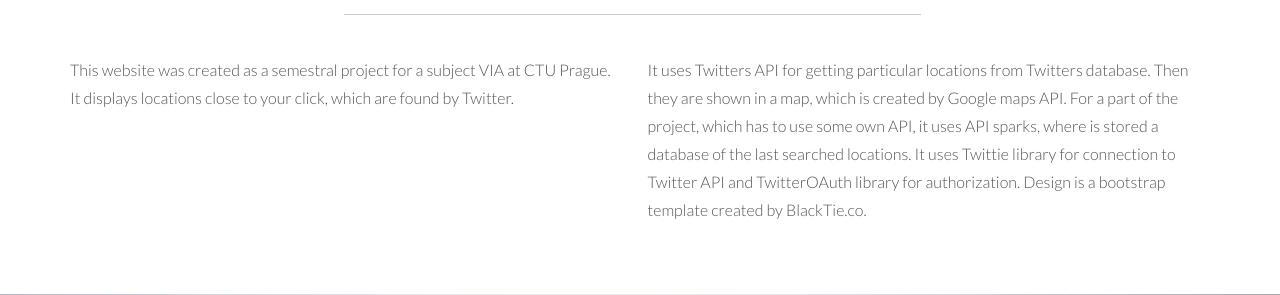
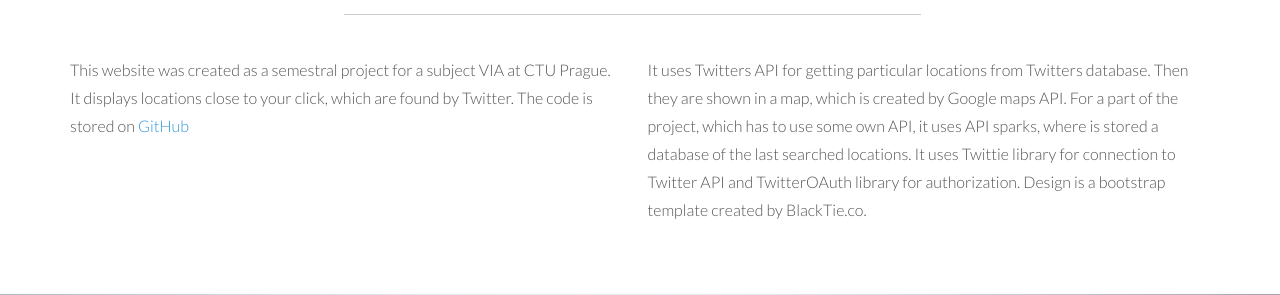
Before and after one commit to rychljir/loctweet, a PHP site: page / in a window 1280 px wide. Shown: the part 943-1238 px from the top of the page. Run offline with PHP 8.4, Linux system fonts and the light colour scheme; some libraries are stand-ins or nearby versions.

Commit message:
added link to git hub

```diff
--- a/index.php
+++ b/index.php
@@ -115,7 +115,7 @@
 
         <div class="col-lg-6">
             <p>This website was created as a semestral project for a subject VIA at CTU Prague. It displays locations close to
-            your click, which are found by Twitter.</p>
+            your click, which are found by Twitter. The code is stored on <a href="https://github.com/rychljir/loctweet/tree/master">GitHub</a> </p>
         </div>
         <!-- col-lg-6 -->
 
```
